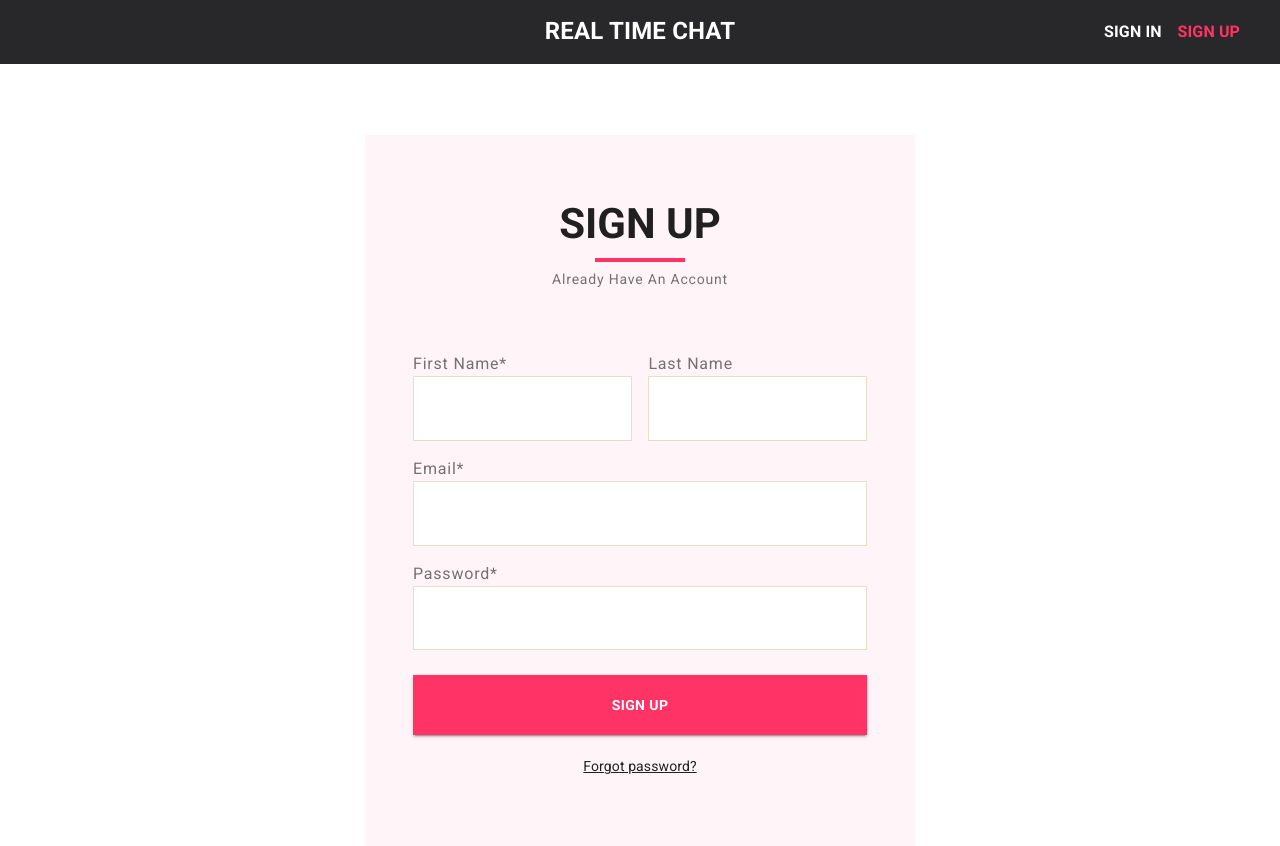
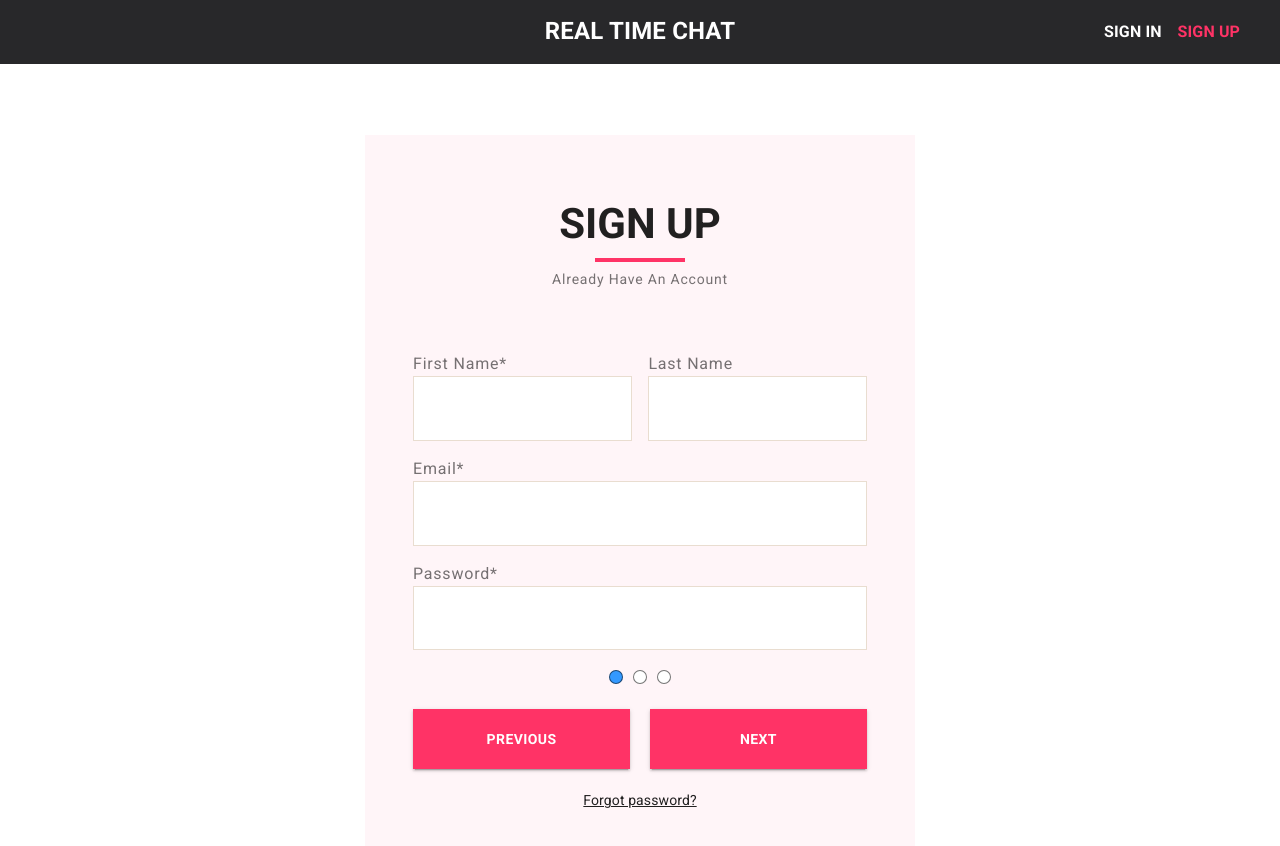
Before and after one commit to Abhay-soni-developer/realchat-fe, a React (Create React App) app: page /auth/sign-up in a window 1280 px wide. Shown: the top 846 px of the page. Built offline with nearby package versions, Linux system fonts and the light colour scheme.

Commit message:
multi step sign up form started creating day 1

```diff
--- a/src/routes/auth/Components/SignUp/SignUp.js
+++ b/src/routes/auth/Components/SignUp/SignUp.js
@@ -9,6 +9,7 @@ import CustomTextField from 'common/components/CustomTextField'
 import { CustomCard, CustomCardHeader } from 'common/components/CustomCard'
 import * as yup from 'yup'
 import { Formik } from 'formik';
+import Step1 from './Step1'
 
 
 const signUpValidationSchema = yup.object().shape({
@@ -31,6 +32,11 @@ const signUpValidationSchema = yup.object().shape({
 
 
 class SignUp extends React.Component {
+
+    state = {
+        numberOfSteps: 3,
+        currentStep: 0
+    }
 
     render() {
         return (
@@ -58,79 +64,33 @@ class SignUp extends React.Component {
                                 return (
                                     <form noValidate>
 
-                                        <div style={{ display: 'flex' }}>
-                                            <CustomTextField
-                                                textFieldProps={{
-                                                    name: 'fname',
-                                                    required: true,
-                                                    error: Boolean(props.errors.fname && props.touched.fname),
-                                                    helperText: Boolean(props.errors.fname && props.touched.fname) && props.errors.fname
-                                                }}
+                                        <Step1 setValueOfField={setValueOfField} {...props}/>
 
-                                                label='First Name'
-                                                getValue={setValueOfField}
-                                                InputProps={{
-                                                    onBlur: props.handleBlur
-                                                }}
-
-                                            />
-                                            <div style={{ width: '20px' }}></div>
-                                            <CustomTextField
-                                                textFieldProps={{
-                                                    name: 'lname',
-                                                    error: Boolean(props.errors.lname && props.touched.lname),
-                                                    helperText: Boolean(props.errors.lname && props.touched.lname) && props.errors.lname
-                                                }}
-
-                                                label='Last Name'
-                                                getValue={setValueOfField}
-                                                InputProps={{
-                                                    onBlur: props.handleBlur
-                                                }}
-
-                                            />
+                                        <div className={this.props.classes.currentFrameCount}>
+                                            <div className={this.state.currentStep===0?'active':''}/>
+                                            <div className={this.state.currentStep===1?'active':''}/>
+                                            <div className={this.state.currentStep===2?'active':''}/>
                                         </div>
 
-                                        <CustomTextField
-                                            textFieldProps={{
-                                                name: 'email',
-                                                required: true,
-                                                error: Boolean(props.errors.email && props.touched.email),
-                                                helperText: Boolean(props.errors.email && props.touched.email) && props.errors.email
-                                            }}
-
-                                            label='Email'
-
-                                            getValue={setValueOfField}
-                                            InputProps={{
-                                                onBlur: props.handleBlur
-                                            }}
-                                        />
-
-                                        <CustomTextField
-                                            textFieldProps={{
-                                                name: 'password',
-                                                required: true,
-                                                error: Boolean(props.touched.password && props.errors.password),
-                                                helperText: Boolean(props.touched.password && props.errors.password) && props.errors.password,
-                                            }}
-                                            label='Password'
-                                            getValue={setValueOfField}
-                                            InputProps={{
-                                                onBlur: props.handleBlur
-                                            }}
-                                        />
-
+                                        <div className={this.props.classes.btnContainer}>
                                             <Button
                                                 variant="contained"
-                                            fullWidth
-                                            type='submit'
                                                 classes={{
                                                     root: this.props.classes.btnStyle
                                                 }}
                                             >
-                                            {'SIGN UP'}
+                                                {'PREVIOUS'}
                                             </Button>
+
+                                            <Button
+                                                variant="contained"
+                                                classes={{
+                                                    root: this.props.classes.btnStyle
+                                                }}
+                                            >
+                                                {'NEXT'}
+                                            </Button>
+                                        </div>
                                     </form>
                                 )
                             }
--- /dev/null
+++ b/src/routes/auth/Components/SignUp/Step1.js
@@ -0,0 +1,78 @@
+import React from 'react'
+import styles from './styles'
+import withStyles from '@material-ui/core/styles/withStyles'
+import CustomTextField from 'common/components/CustomTextField'
+
+function Step1 (props) {
+
+    const {setValueOfField} = props
+
+    return (
+        <>
+            <div style={{ display: 'flex' }}>
+                <CustomTextField
+                    textFieldProps={{
+                        name: 'fname',
+                        required: true,
+                        error: Boolean(props.errors.fname && props.touched.fname),
+                        helperText: Boolean(props.errors.fname && props.touched.fname) && props.errors.fname
+                    }}
+
+                    label='First Name'
+                    getValue={setValueOfField}
+                    InputProps={{
+                        onBlur: props.handleBlur
+                    }}
+
+                />
+                <div style={{ width: '20px' }}></div>
+                <CustomTextField
+                    textFieldProps={{
+                        name: 'lname',
+                        error: Boolean(props.errors.lname && props.touched.lname),
+                        helperText: Boolean(props.errors.lname && props.touched.lname) && props.errors.lname
+                    }}
+
+                    label='Last Name'
+                    getValue={setValueOfField}
+                    InputProps={{
+                        onBlur: props.handleBlur
+                    }}
+
+                />
+            </div>
+
+            <CustomTextField
+                textFieldProps={{
+                    name: 'email',
+                    required: true,
+                    error: Boolean(props.errors.email && props.touched.email),
+                    helperText: Boolean(props.errors.email && props.touched.email) && props.errors.email
+                }}
+
+                label='Email'
+
+                getValue={setValueOfField}
+                InputProps={{
+                    onBlur: props.handleBlur
+                }}
+            />
+
+            <CustomTextField
+                textFieldProps={{
+                    name: 'password',
+                    required: true,
+                    error: Boolean(props.touched.password && props.errors.password),
+                    helperText: Boolean(props.touched.password && props.errors.password) && props.errors.password,
+                }}
+                label='Password'
+                getValue={setValueOfField}
+                InputProps={{
+                    onBlur: props.handleBlur
+                }}
+            />
+        </>
+    )
+}
+
+export default withStyles(styles)(Step1)
--- a/src/routes/auth/Components/SignUp/styles.js
+++ b/src/routes/auth/Components/SignUp/styles.js
@@ -28,6 +28,12 @@ const style = theme => createStyles({
     formContainer: {
         marginTop: '50px'
     },
+
+    btnContainer: {
+        display: 'flex',
+        justifyContent: 'space-between'
+    },
+
     btnStyle: {
         marginTop: '25px',
         borderRadius: '0px',
@@ -37,10 +43,33 @@ const style = theme => createStyles({
         height: '60px',
         fontWeight: 700,
         color: 'white',
+        flex: 1,
+        marginRight: 20,
         '&:hover': {
-            backgroundColor: '#e62958'
+            backgroundColor: `${theme.colors.btnPrimaryColor}`
+        },
+        '&:last-child': {
+            marginRight: 0
+        }
+    },
+
+    currentFrameCount: {
+        display: 'flex',
+        justifyContent: 'center',
+        marginTop: 20,
+        '&>div': {
+            height: 12,
+            width: 12,
+            borderRadius: '50%',
+            backgroundColor: '#fff',
+            border: `1px solid ${theme.colors.secondaryTextColor}`,
+            margin: '0px 5px'
+        },
+        '&>.active': {
+            backgroundColor: `${theme.colors.bgColor3}`
         }
     }
+
 })
 
 export default style
--- a/src/themes/appTheme.js
+++ b/src/themes/appTheme.js
@@ -11,7 +11,8 @@ const AppTheme = createMuiTheme({
         errorColor: '#f44336',
         bgColor1: '#ff8133',
         bgColor2: '#66ff33',
-        bgColor3: '#3399ff'
+        bgColor3: '#3399ff',
+        btnPrimaryColor: '#e62958'
     },
 
     navbar: {
```
Also changed, not shown: src/routes/auth/Components/SignUp/Step2.js (added), src/routes/auth/Components/SignUp/Step3.js (added). Lines whose indentation alone changed are shown as unchanged.
